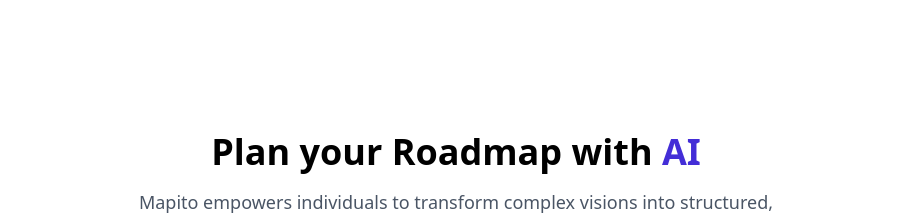
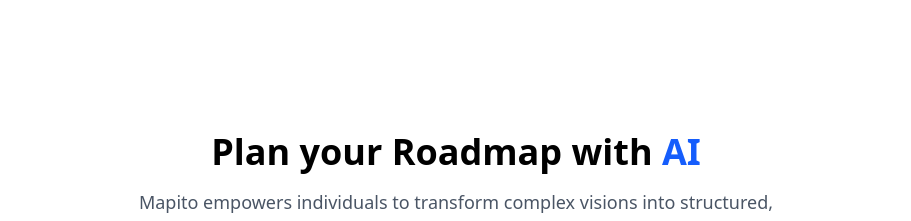
Before and after one commit to wintwah243/Mapito, a React (Vite) app in the folder mapito/: page / in a window 1280 px wide. Shown: the part 2460-2681 px from the top of the page, without its empty margins (184-1095 px from the left). Built offline with nearby package versions, Linux system fonts and the light colour scheme.

Commit message:
ui update

```diff
--- a/mapito/src/Landing/LandingHero.jsx
+++ b/mapito/src/Landing/LandingHero.jsx
@@ -33,7 +33,7 @@ const LandingHero = () => {
             <div className="flex flex-col items-center justify-center min-h-screen px-4 py-8 sm:p-4 mt-20">
                 {/* Header Section */}
                 <div className="w-full max-w-2xl text-center mb-8 px-2">
-                    <h1 className="text-3xl sm:text-4xl font-bold mb-4">Plan your Roadmap with <span className='text-indigo-700'>AI</span></h1>
+                    <h1 className="text-3xl sm:text-4xl font-bold mb-4">Plan your Roadmap with <span className='text-blue-600'>AI</span></h1>
                     <p className="text-base sm:text-lg text-gray-600">
                         Mapito empowers individuals to transform complex visions into structured, actionable roadmaps.
                     </p>
```
